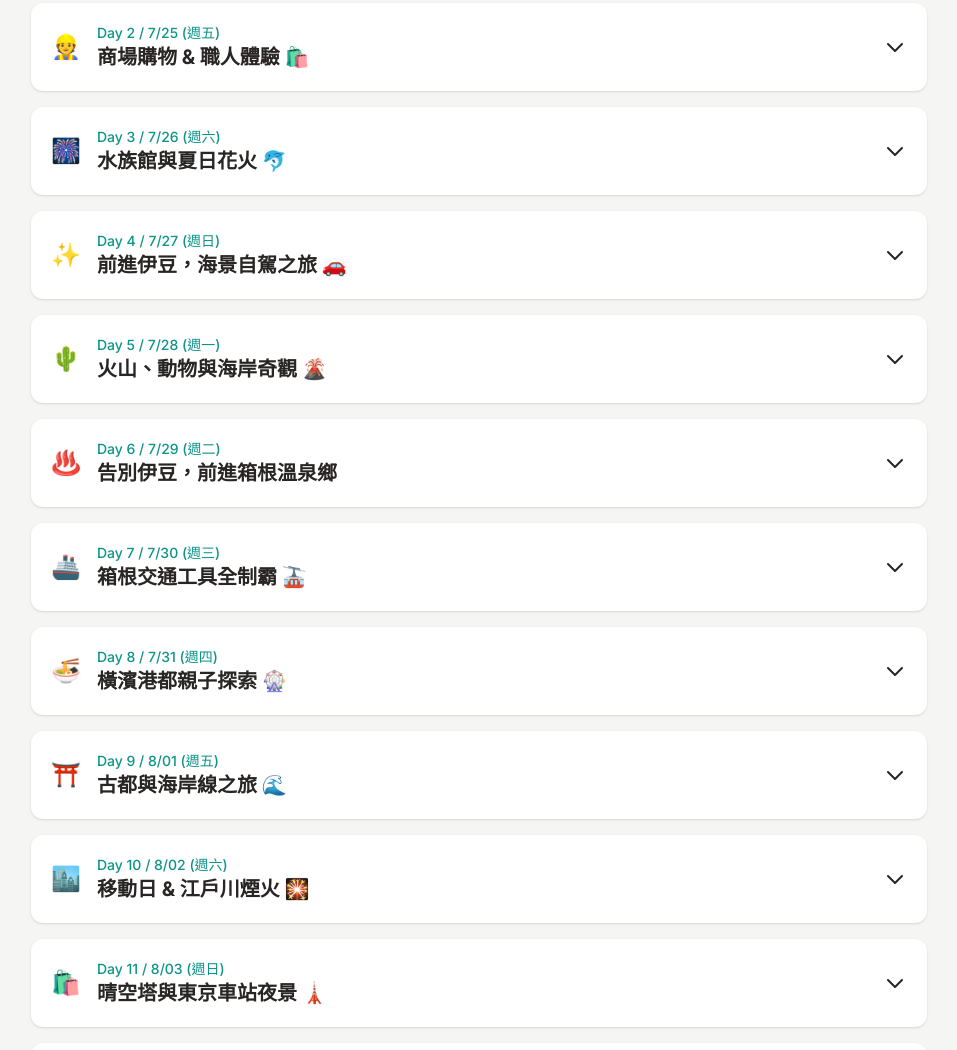
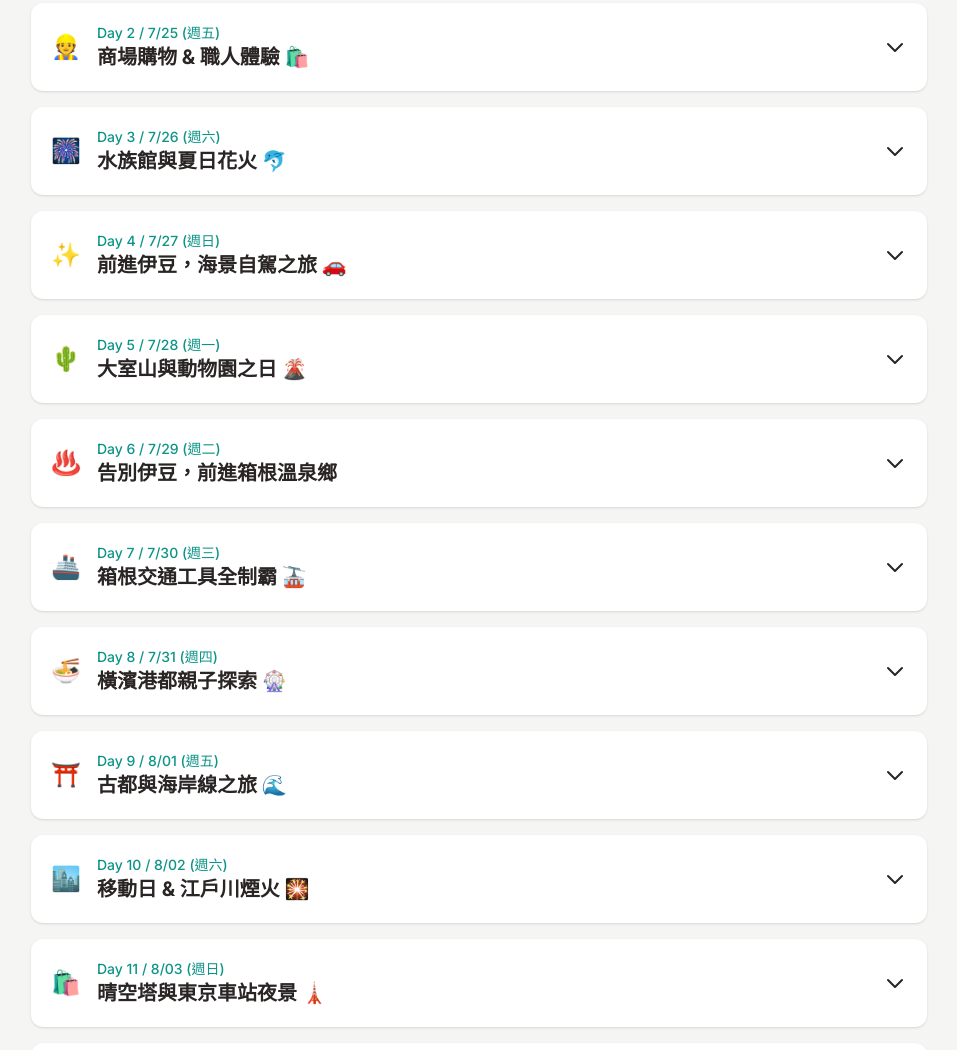
Before and after one commit to rexx/rexx.github.io, a plain HTML site: page itinerary.html in a window 1280 px wide. Shown: the part 281-1331 px from the top of the page, without its empty margins (161-1118 px from the left). Drawn offline with nearby package versions, Linux system fonts and the light colour scheme.

Commit message:
fix: update day 5 itinerary details
- Change title to "大室山與動物園之日"
- Revise core task for clarity on attractions
- Enhance morning and afternoon details for better guidance
- Update tips for a more relaxed schedule

```diff
--- a/itinerary.html
+++ b/itinerary.html
@@ -243,20 +243,20 @@
                 tips: "將時間花在最期待的景點上，並在中間安排飯店休息，是親子旅遊最聰明的玩法。"
             },
             {
-                day: 5, date: "7/28", weekday: "一", title: "火山、動物與海岸奇觀 🌋", icon: "🌵",
-                coreTask: "全日使用自駕的便利性，深度遊玩伊豆高原最經典的親子景點，並探訪壯麗的海岸線。",
+                day: 5, date: "7/28", weekday: "一", title: "大室山與動物園之日 🌋", icon: "🌵",
+                coreTask: "全日使用自駕的便利性，深度遊玩伊豆高原最經典的兩大親子景點。",
                 transport: "全日使用租賃汽車。",
                 details: [
-                    "<b>上午：</b>自駕前往<b>大室山</b>，搭乘登山吊椅上山頂，在火山口步道散步。",
+                    "<b>上午：</b>自駕前往<b>大室山</b>，搭乘登山吊椅上山頂，在像抹茶布丁一樣的山頂火山口步道散步一圈，享受360度的壯闊視野。",
                     "<b>中午：</b>在大室山下的餐廳區用餐。",
-                    "<b>下午：</b>探索<b>伊豆仙人掌動物公園</b>，接著前往<b>城崎海岸</b>，欣賞壯觀的吊橋與岩岸風光。",
-                    "<b>17:30：</b>開車返回飯店休息。"
+                    "<b>下午：</b>花一整個下午的時間，深度遊玩<b>伊豆仙人掌動物公園</b>，讓孩子可以盡情地看動物、參與互動，不用趕時間。",
+                    "<b>17:00 後：</b>開車返回飯店休息。"
                 ],
-                tips: "城崎海岸的步道部分路段較為崎嶇，請牽好孩子的手。門脇吊橋是必訪的拍照點。"
+                tips: "將城崎海岸的行程挪至隔天上午，可以讓今天的步調更從容。"
             },
             {
                 day: 6, date: "7/29", weekday: "二", title: "告別伊豆，前進箱根溫泉鄉", icon: "♨️",
-                coreTask: "處理行李宅配，輕鬆地從伊豆開車到小田原還車，採購點心後換乘登山電車，輕裝上山入住箱根的溫泉飯店。",
+                coreTask: "上午可彈性安排探訪海岸，之後再從容地開車到小田原還車，換乘登山電車，輕裝上山入住箱根的溫泉飯店。",
                 transport: "<b>伊豆→小田原：</b>租車自駕。<br><b>小田原→箱根：</b>搭乘箱根登山電車。",
                 details: [
                     "<b>上午：</b>在伊豆飯店退房，並辦理<b>行李宅配</b>，將大行李直接寄往橫濱的飯店。",
```
